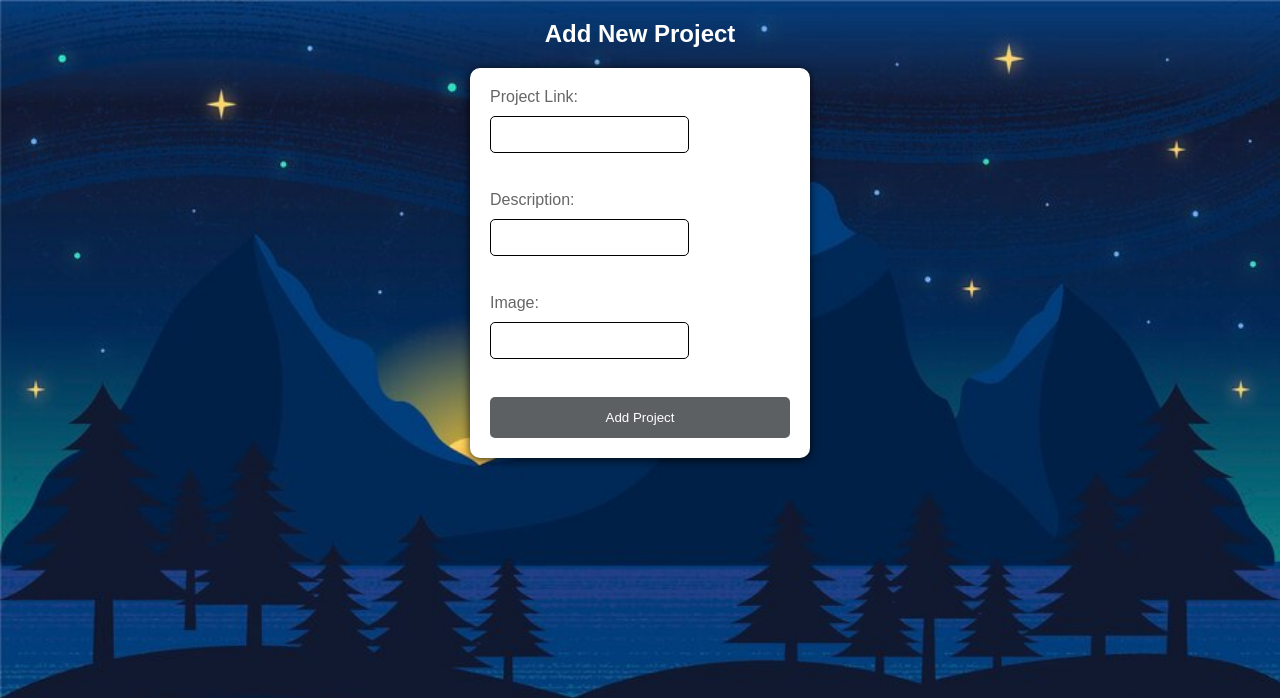
After one commit to sumaiyashifa/portfolio, a PHP site: page /adminpanel/add_project_form.php in a window 1280 px wide. The commit adds this page. Shown: the top 698 px of the page. Run offline with PHP 8.4, Linux system fonts and the light colour scheme.

Commit message:
admin panel ends

```diff
--- a/adminpanel/add.php
+++ b/adminpanel/add.php
@@ -10,22 +10,19 @@ $skill_level = $_POST['skill_level'] ?? '';
 $table_type = $_POST['table_type'] ?? '';
 
 if (!empty($skill_name) && !empty($skill_level) && !empty($table_type)) {
-    // Insert new skill into the selected table
     $table = mysqli_real_escape_string($conn, $table_type);
     $insert_query = "INSERT INTO $table (skill_name, skill_level) VALUES ('$skill_name', '$skill_level')";
 
     if (mysqli_query($conn, $insert_query)) {
-        // Get the last inserted ID
         $last_id = mysqli_insert_id($conn);
 
-        // Update the ID to maintain sequential order
         $update_query = "SET @count = 0;";
         mysqli_query($conn, $update_query);
 
         $update_query = "UPDATE $table SET id = @count:= @count + 1;";
         mysqli_query($conn, $update_query);
 
-        // Redirect to admin panel
+
         header("location: welcome.php?addition=success");
         exit();
     } else {
--- /dev/null
+++ b/adminpanel/add_project_form.php
@@ -0,0 +1,78 @@
+
+<!DOCTYPE html>
+<html>
+<head>
+<title>Add New Project</title>
+   <style>
+
+
+body {
+    font-family: Arial, sans-serif;
+    background-color: #f2f2f2ab;
+    background-image: url('cc.jpg');
+    background-size: cover;
+}
+
+h2 {
+    color: white;
+    text-align: center;
+}
+
+form {
+    width: 300px;
+    margin: 0 auto;
+    background-color: #fff;
+    padding: 20px;
+    border-radius: 10px;
+    box-shadow: 0px 2px 10px rgba(0, 0, 0, 0.8);
+}
+
+label {
+    display: block;
+    margin-bottom: 10px;
+    color: #666;
+}
+
+input[type="text"],
+select {
+    width: 100%%;
+    padding: 10px;
+    margin-bottom: 20px;
+    border: 1px solid black;
+    border-radius: 5px;
+    box-sizing: border-box;
+}
+
+input[type="submit"] {
+    width: 100%;
+    padding: 13px;
+    background-color: #5d6062;
+    color: #fff;
+    border: none;
+    border-radius: 5px;
+    cursor: pointer;
+    transition: background-color 0.3s ease;
+}
+
+input[type="submit"]:hover {
+    background-color: blue;
+}
+   </style>
+</head>
+<body>
+    <h2>Add New Project</h2>
+    <form action="add_project.php" method="post">
+    <label for="Project_link">Project Link:</label>
+    <input type="text" id="Project_link" name="Project_link" required><br><br>
+
+    <label for="Description">Description:</label>
+    <input type="text" id="Description" name="Description" required><br><br>
+
+    <label for="Image">Image:</label>
+    <input type="text" id="Image" name="Image" required><br><br>
+
+    <input type="submit" value="Add Project">
+</form>
+
+</body>
+</html>
--- a/adminpanel/admin.js
+++ b/adminpanel/admin.js
@@ -1,4 +1,4 @@
-// script.js
+
 document.addEventListener('DOMContentLoaded', function () {
     const menuItems = document.querySelectorAll('#menu .menuitem a');
     const sections = document.querySelectorAll('.sections');
@@ -8,12 +8,12 @@ document.addEventListener('DOMContentLoaded', function () {
             event.preventDefault();
             const sectionId = this.getAttribute('data-section');
 
-            // Hide all sections
+
             sections.forEach(function (section) {
                 section.classList.remove('active');
             });
 
-            // Show the corresponding section
+
             document.querySelector('.' + sectionId).classList.add('active');
         });
     });
--- a/adminpanel/delete.php
+++ b/adminpanel/delete.php
@@ -16,18 +16,18 @@ if ($action == 'delete' && !empty($del_id) && ($end == 'c' || $end == 'f')) {
         $table = 'frontend';
     }
 
-    // Delete the record
+
     $delete_query = "DELETE FROM $table WHERE id=$del_id";
     $delete = mysqli_query($conn, $delete_query);
 
     if ($delete) {
-        // Renumber IDs
+
         $renumber_query = "SET @count = 0;";
         mysqli_query($conn, $renumber_query);
         $update_query = "UPDATE $table SET id = @count:= @count + 1;";
         mysqli_query($conn, $update_query);
 
-        // Redirect back to the admin panel
+
         header("location: welcome.php?deletion=success");
         exit();
     } else {
--- a/adminpanel/deletecontact.php
+++ b/adminpanel/deletecontact.php
@@ -10,7 +10,7 @@ $del_id =  $_REQUEST['id'];
 $delete_query = "DELETE FROM contact where id=$del_id";
 
 $delete =  mysqli_query($conn, $delete_query);
-//confirm deletion
+
 if ($delete) {
     header("location: welcome.php?deletion=success");
 } else {
--- a/adminpanel/edit.php
+++ b/adminpanel/edit.php
@@ -76,10 +76,10 @@ if (isset($_POST['submit'])) {
     <div class="container">
         <h2>EDIT SKILL</h2>
 
-        <!-- Form to edit skill -->
+
         <form action="<?php echo $_SERVER['PHP_SELF']; ?>" method="POST">
 
-            <!-- Hidden input field to capture ID -->
+
             <input type="hidden" name="id" value="<?php echo isset($_GET['id']) ? $_GET['id'] : ''; ?>">
             <input type="hidden" name="end" value="<?php echo isset($_GET['end']) ? $_GET['end'] : ''; ?>">
 
--- a/adminpanel/reg.css
+++ b/adminpanel/reg.css
@@ -30,13 +30,13 @@ input {
   border: 1px solid #ccc;
   border-radius: 4px;
 }
-/* Update the CSS for the submit button */
+
 input[type="submit"] {
-  background-color: red !important; /* Add !important to override other styles */
+  background-color: red !important;
   color: #fff;
   cursor: pointer;
 }
 
 input[type="submit"]:hover {
-  background-color: #a04b45 !important; /* Add !important to override other styles */
+  background-color: #a04b45 !important;
 }
```
Also changed, not shown: adminpanel/add_project.php (added, +21 -0 lines), adminpanel/delete_project.php (added, +43 -0 lines), adminpanel/style1.css (+8 -8 lines), adminpanel/welcome.php (+46 -7 lines), index.php (+2 -6 lines), style.css (+6 -6 lines), pic1.jpg (added), pic2.jpg (added), pic3.jpg (added), pic4.jpg (added), pic5.jpg (added), pic6.jpg (added), 1 other file.
